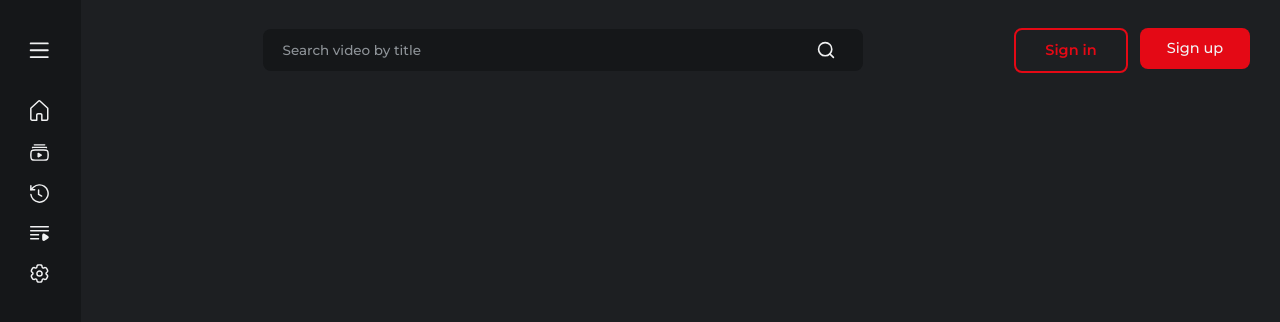
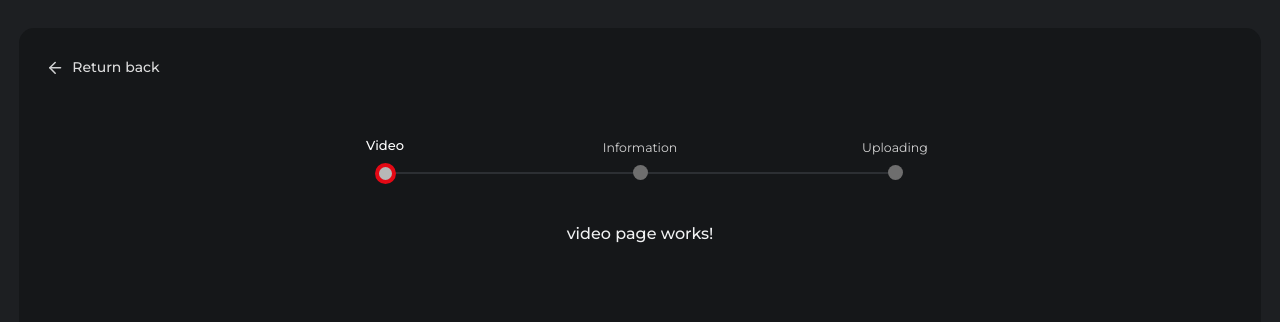
Before and after one commit to altair2503/SolTube, an Angular app in the folder front-side/: page /video-upload in a window 1280 px wide. Before the commit this address led to /. Shown: the top 322 px of the page. Built offline with nearby package versions, Linux system fonts and the light colour scheme.

Commit message:
SolTube 03.05 2

```diff
--- a/front-side/src/app/app-routing.module.ts
+++ b/front-side/src/app/app-routing.module.ts
@@ -8,6 +8,7 @@ import { ProfileComponent } from "./profile/profile.component";
 import { ChanelComponent } from "./chanel/chanel.component";
 import { SignUpComponent } from "./sign-up/sign-up.component";
 import { SignInComponent } from "./sign-in/sign-in.component";
+import { VideoUploadComponent } from "./video-upload/video-upload.component";
 
 const routes: Routes = [
   { path: 'home', component: HomeComponent },
@@ -16,6 +17,7 @@ const routes: Routes = [
   { path: 'chanel', component: ChanelComponent },
   { path: 'sign-up', component: SignUpComponent },
   { path: 'sign-in', component: SignInComponent },
+  { path: 'video-upload', component: VideoUploadComponent },
   { path: '', redirectTo: 'home', pathMatch: 'full' }
 ];
 
--- a/front-side/src/app/app.component.html
+++ b/front-side/src/app/app.component.html
@@ -118,7 +118,7 @@
       <a routerLink="/sign-up">Sign up</a>
     </div>
     <div *ngIf="isAuthorized != null" class="authorized">
-      <a routerLink="">
+      <a routerLink="/video-upload">
         <div class="icons">
           <img src="/assets/video-add.svg" alt="video-add">
           <img src="/assets/video-add-active.svg" alt="video-add-active">
--- a/front-side/src/app/profile/profile.component.html
+++ b/front-side/src/app/profile/profile.component.html
@@ -3,7 +3,7 @@
 </div>
 <div class="profile">
   <div class="user">
-    <img src="/assets/avatar.jpg" class="avatar" alt="avatar">
+    <img src="/assets/avatar.png" class="avatar" alt="avatar">
     <div class="user_info">
       <p class="username">{{user.username}}</p>
       <div class="counts">
--- a/front-side/src/app/video-page/video-page.component.html
+++ b/front-side/src/app/video-page/video-page.component.html
@@ -46,7 +46,7 @@
           </button>
         </div>
       </div>
-      <video src="/assets/Beautiful%20nature%20of%20Kazakhstan.mp4" (click)="playPauseAction()" autoplay></video>
+      <video src="/assets/Beautiful%20nature%20of%20Kazakhstan.mp4" (click)="playPauseAction()" ></video>
     </div>
     <div class="video_info">
       <p class="title">Beautiful nature of Kazakhstan</p>
--- a/front-side/src/app/video-upload/video-upload.component.css
+++ b/front-side/src/app/video-upload/video-upload.component.css
@@ -0,0 +1,209 @@
+.container
+{
+  position: absolute;
+  top: 0;
+  left: 0;
+
+  background: #1D1F22;
+
+  width: 100%;
+  height: 100vh;
+
+  display: flex;
+  justify-content: center;
+  align-items: center;
+}
+
+/* Video upload form styling */
+form
+{
+  width: 97%;
+  height: 93%;
+
+  display: flex;
+  justify-content: center;
+  flex-direction: column;
+  align-items: center;
+
+  background: #151719;
+  border-radius: 15px;
+
+  position: relative;
+}
+
+.navigation
+{
+  margin-bottom: 30px;
+}
+.navigation
+{
+  width: 630px;
+
+  display: flex;
+  justify-content: space-between;
+  align-items: center;
+
+  position: relative;
+}
+.navigation::after
+{
+  position: absolute;
+  bottom: 0;
+  left: 50%;
+  transform: translateX(-50%);
+
+  width: 83%;
+
+  display: block;
+  content: "";
+
+  border-bottom: 2px solid #2c2f33;
+  margin-bottom: 20px;
+
+  pointer-events: none;
+
+  z-index: 2;
+}
+.navigation button
+{
+  color: #d3d3d3;
+  font-size: 12.5px;
+
+  width: 120px;
+
+  display: flex;
+  flex-direction: column;
+  justify-content: center;
+  align-items: center;
+
+  border-radius: 8px;
+  padding: 10px 0;
+
+  position: relative;
+}
+.navigation button::after
+{
+  position: absolute;
+  bottom: 0;
+  left: 0;
+  z-index: 10;
+
+  width: 100%;
+  height: 100%;
+
+  content: "";
+  display: block;
+}
+.navigation button:hover
+{
+  background: #1D1F22;
+}
+.navigation span
+{
+  width: 15px;
+  height: 15px;
+
+  background: #6e6e6e;
+  border-radius: 50%;
+
+  display: block;
+  margin-top: 10px;
+
+  z-index: 3;
+}
+.navigation button.active span
+{
+  width: 13px;
+  height: 13px;
+  border: 4px solid #E40915;
+  background: #b7b7b7;
+}
+.navigation button.active
+{
+  font-weight: 500;
+  font-size: 13px;
+  color: #fff;
+}
+
+.pages_container
+{
+  height: 450px;
+}
+.page
+{
+  display: none;
+}
+.pages_container.data_video .video
+{
+  display: block;
+}
+.pages_container.data_information .information
+{
+  display: block;
+}
+.pages_container.data_uploading .uploading
+{
+  display: block;
+}
+
+/* Return back button styling */
+.return_back
+{
+  position: absolute;
+  left: 0;
+  top: 0;
+
+  width: fit-content;
+
+  display: flex;
+  align-items: center;
+
+  padding: 30px 15px 15px 30px;
+  gap: 10px;
+
+  font-size: 14px;
+  cursor: pointer;
+
+  opacity: .85;
+  color: #FFF;
+
+  transition: .15s;
+}
+.return_back img
+{
+  width: 13px;
+}
+.return_back:hover
+{
+  opacity: 1;
+}
+
+/* Error message styling */
+.error
+{
+  position: fixed;
+  bottom: -60px;
+  left: 0;
+  z-index: 12;
+
+  margin: 60px 55px;
+  padding: 17px 20px;
+
+  background: #F1F2F3;
+  border-radius: 9px;
+  color: #000;
+
+  font-size: 14.5px;
+
+  visibility: hidden;
+  opacity: 0;
+
+  transition: .2s;
+  cursor: default;
+}
+.error.show
+{
+  bottom: 0;
+  visibility: visible;
+  opacity: 1;
+}
--- a/front-side/src/app/video-upload/video-upload.component.html
+++ b/front-side/src/app/video-upload/video-upload.component.html
@@ -1 +1,34 @@
-<p>video-upload works!</p>
+<div class="container">
+  <p class="error"></p>
+  <form #videoUploadForm="ngForm" (ngSubmit)="videoUpload(videoUploadForm.value, $event)">
+    <div class="return_back" (click)="returnBack()">
+      <img src="/assets/arrow.svg" alt="arrow">
+      Return back
+    </div>
+    <div class="navigation">
+      <button (click)="chooseNav($event)" data-nav="data_video" class="active">
+        <p>Video</p>
+        <span></span>
+      </button>
+      <button (click)="chooseNav($event)" data-nav="data_information">
+        <p>Information</p>
+        <span></span>
+      </button>
+      <button (click)="chooseNav($event)" data-nav="data_uploading">
+        <p>Uploading</p>
+        <span></span>
+      </button>
+    </div>
+    <div class="pages_container data_video">
+      <div class="page video">
+        video page works!
+      </div>
+      <div class="page information">
+        information page works!
+      </div>
+      <div class="page uploading">
+        uploading page works!
+      </div>
+    </div>
+  </form>
+</div>
--- a/front-side/src/app/video-upload/video-upload.component.ts
+++ b/front-side/src/app/video-upload/video-upload.component.ts
@@ -1,4 +1,7 @@
 import { Component } from '@angular/core';
+import {Location} from "@angular/common";
+import {JwtService} from "../jwt.service";
+import {Router} from "@angular/router";
 
 @Component({
   selector: 'app-video-upload',
@@ -7,4 +10,23 @@ import { Component } from '@angular/core';
 })
 export class VideoUploadComponent {
 
+  constructor(private location: Location, private router: Router) { }
+
+  videoUpload(value: any, e: any) {
+
+  }
+
+  chooseNav(e: any) {
+    document.querySelectorAll(".navigation button").forEach(p => {
+      p.classList.remove("active")
+    })
+    e.composedPath()[0].classList.add("active")
+    console.log(e.composedPath()[0].dataset["nav"])
+    document.querySelector(".pages_container").className = `pages_container ${e.composedPath()[0].dataset["nav"]}`
+  }
+
+  returnBack() {
+    this.location.back()
+  }
+
 }
```
Also changed, not shown: front-side/src/app/profile/profile.component.ts (+4 -8 lines), front-side/src/assets/avatar.png (added).
